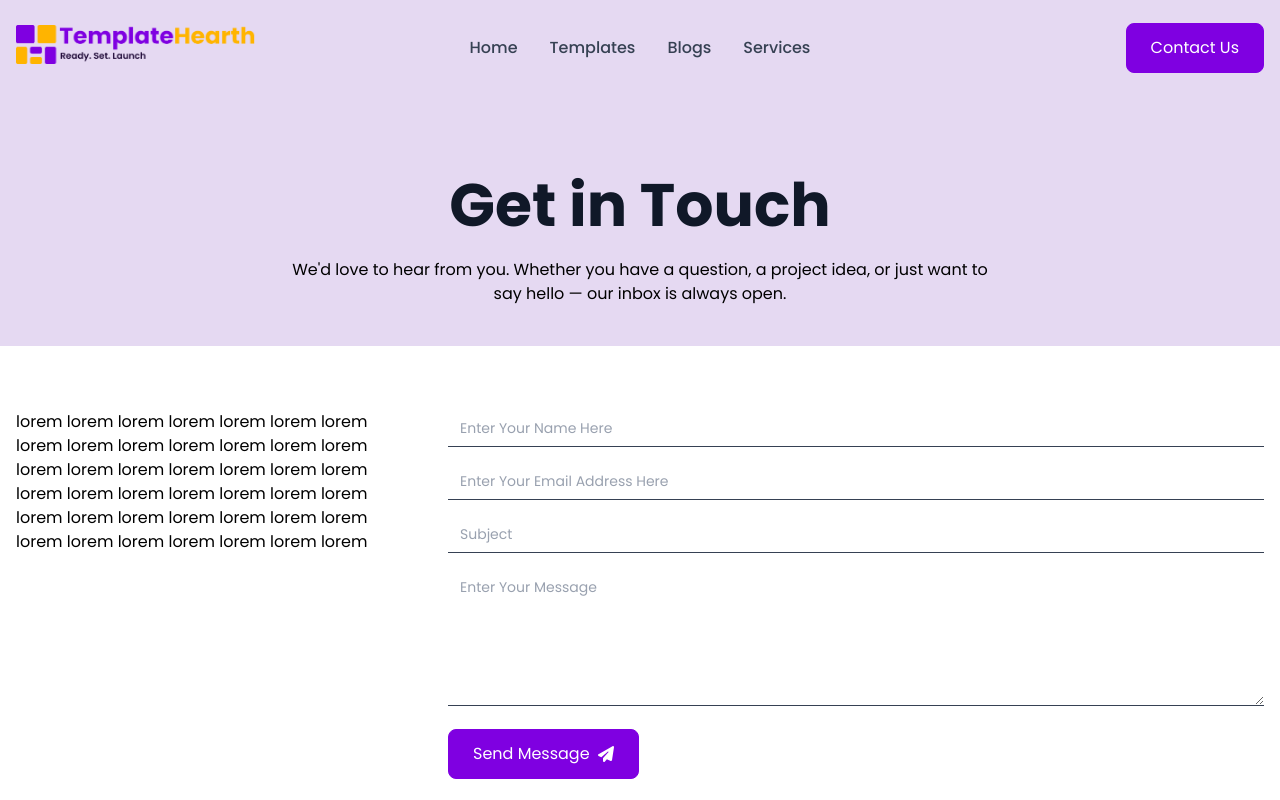
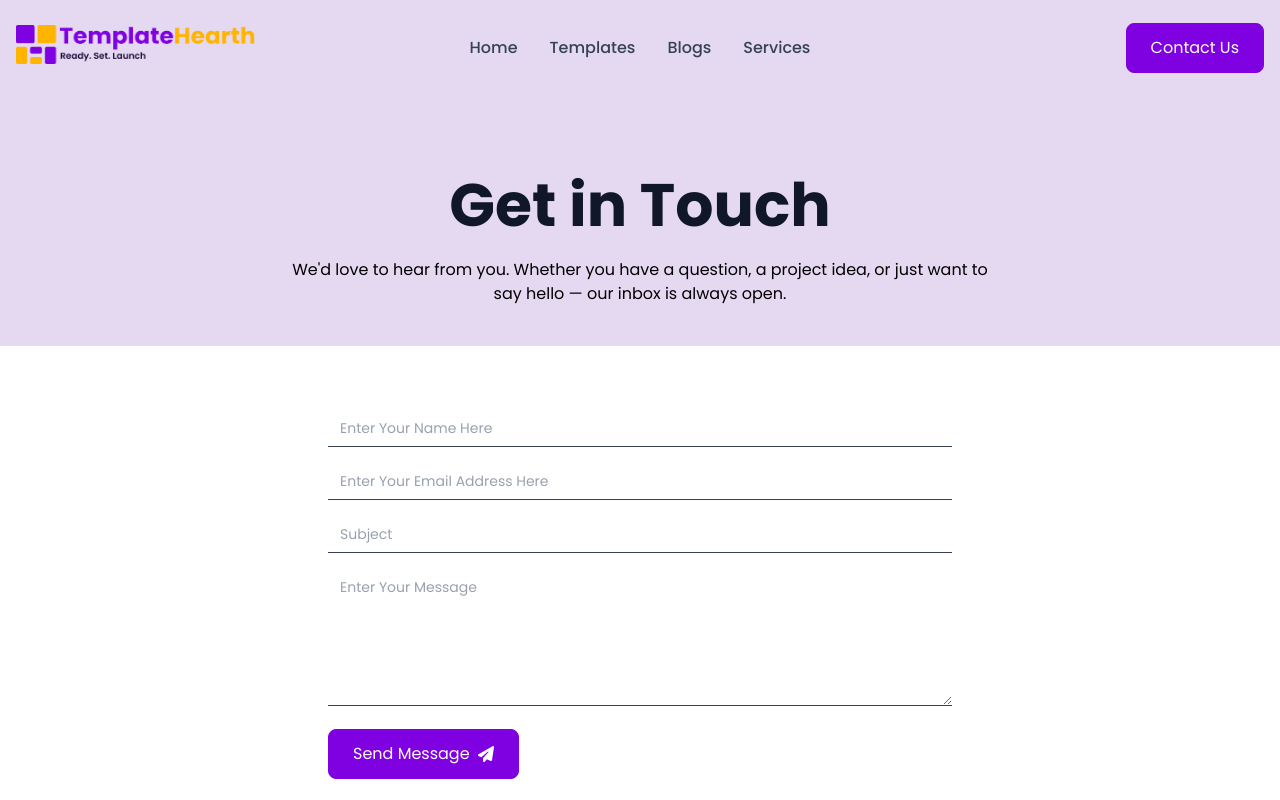
Before and after one commit to shakib-mia/templatehearth, a Next.js app: page /contact in a window 1280 px wide. Shown: the top 800 px of the page. Built offline with nearby package versions, Linux system fonts and the light colour scheme.

Commit message:
contact page redesigned

```diff
--- a/src/app/contact/page.js
+++ b/src/app/contact/page.js
@@ -88,16 +88,9 @@ const Page = () => {
         }
       />
 
-      <section className="container grid grid-cols-1 lg:grid-cols-3 gap-12">
-        <aside>
-          lorem lorem lorem lorem lorem lorem lorem lorem lorem lorem lorem
-          lorem lorem lorem lorem lorem lorem lorem lorem lorem lorem lorem
-          lorem lorem lorem lorem lorem lorem lorem lorem lorem lorem lorem
-          lorem lorem lorem lorem lorem lorem lorem lorem lorem
-        </aside>
-
+      <section className="container flex justify-center gap-12">
         <form
-          className="space-y-4 col-span-2"
+          className="space-y-4 col-span-2 lg:w-1/2 mx-auto"
           onSubmit={handleSubmit}
           ref={formRef}
         >
```
